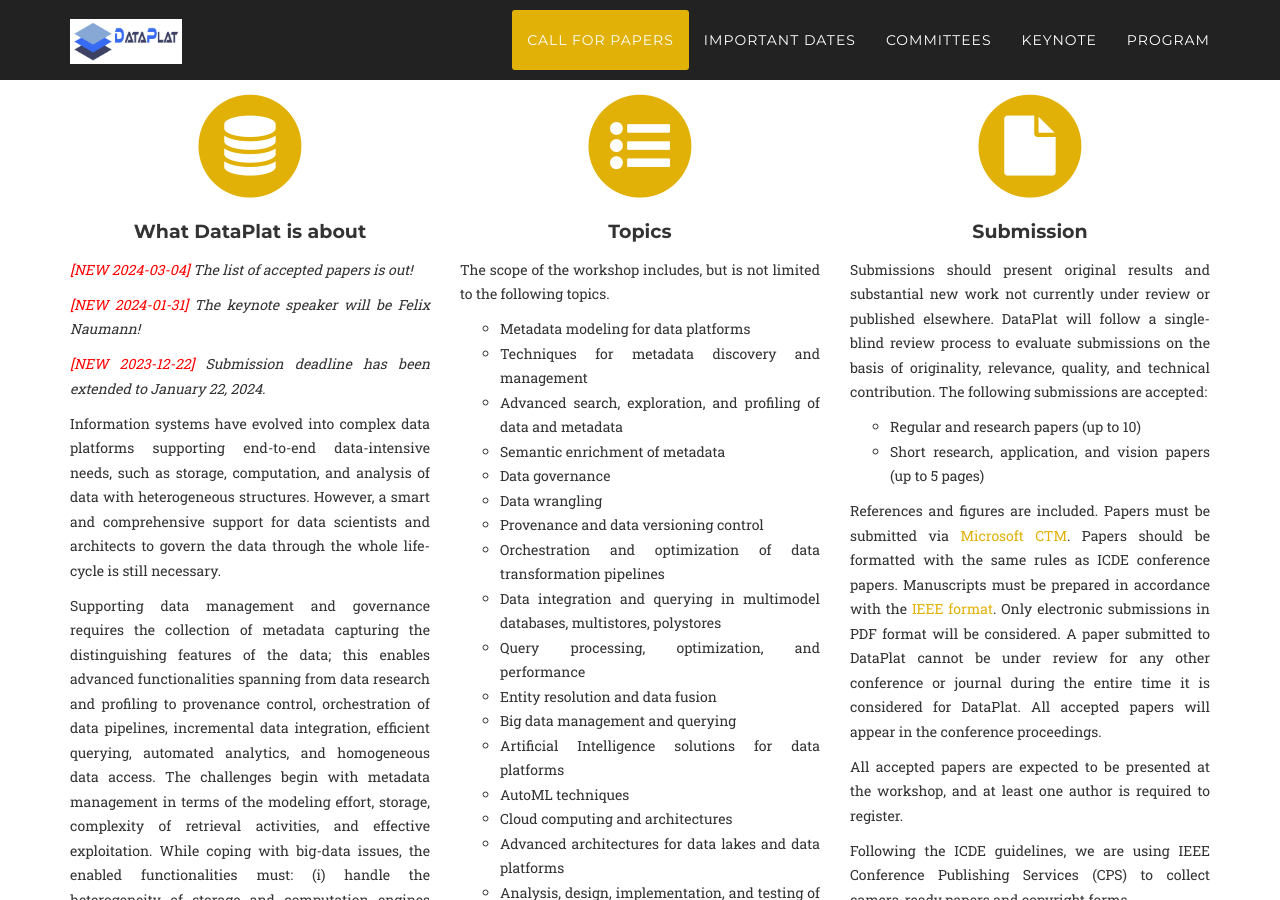
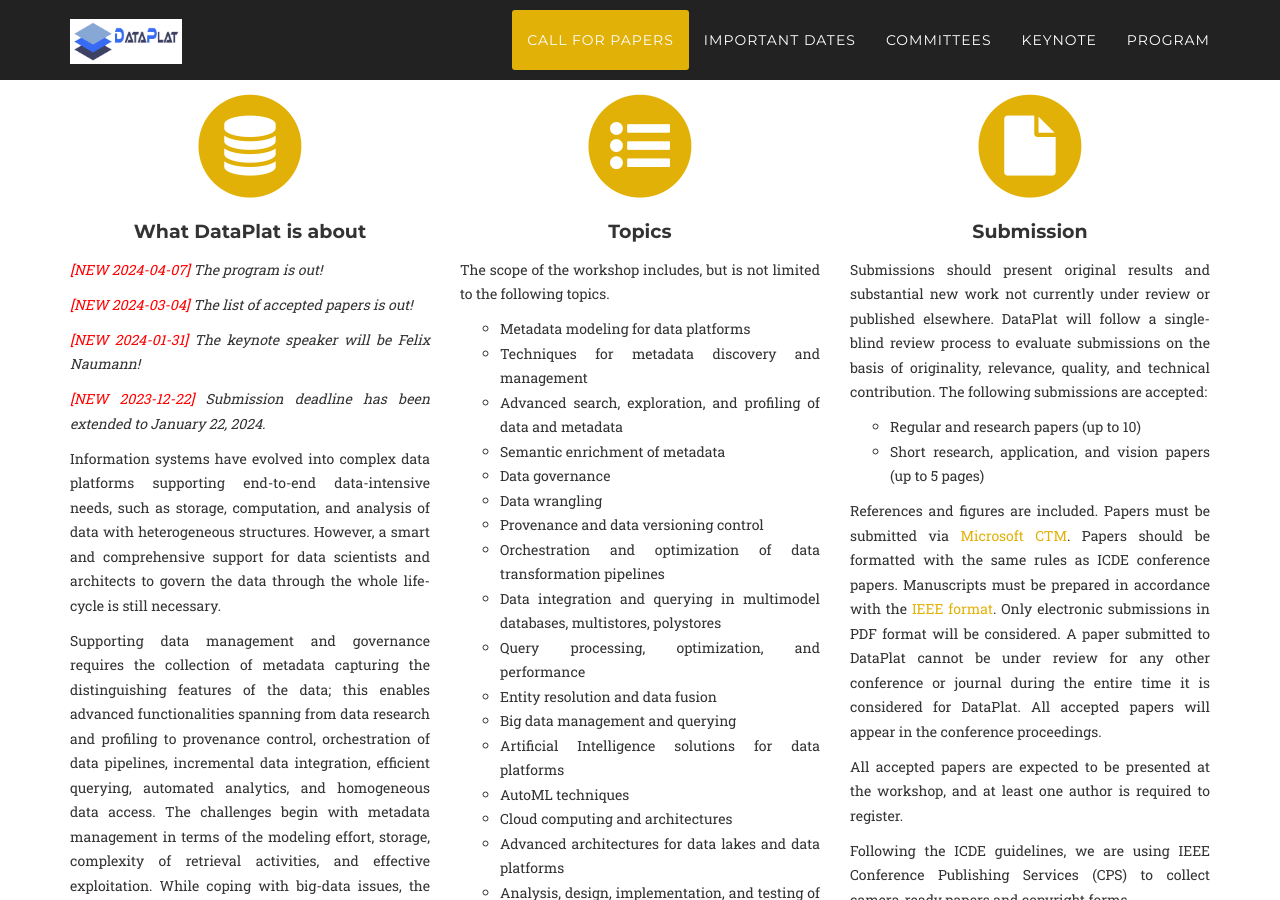
Before and after one commit to big-unibo/dataplat2024, a Jekyll site: the page built from index.html, in a window 1280 px wide and 900 px high, scrolled down 1068 px. Built offline with Jekyll 4.4.1, drawn with Linux system fonts in a browser that asks for light colours; some web fonts are replaced.

Commit message:
add news

```diff
--- a/_includes/cfp.html
+++ b/_includes/cfp.html
@@ -12,6 +12,7 @@
                     <!--<p><i><span style="color:red">[NEW 02.03.22]</span> Program published.</i></p>-->
                     <!--<p><i><span style="color:red">[NEW 28.03.23]</span> Papers are available <a href="https://github.com/big-unibo/dataplat2024/tree/master/papers">here</a>.</i></p>-->
                     <!--<p><i><span style="color:red">[NEW 22.11.22]</span> Authors of the <strong>best papers</strong> will be invited to submit an extended version to a <strong>Special Issue with Springer's <a href="https://www.springer.com/journal/10796">Information Systems Frontiers</a> journal (IF: 5.261)</strong>.</i></p>-->
+                    <p><i><span style="color:red">[NEW 2024-04-07]</span> The program is out!</i></p>
                     <p><i><span style="color:red">[NEW 2024-03-04]</span> The list of accepted papers is out!</i></p>
                     <p><i><span style="color:red">[NEW 2024-01-31]</span> The keynote speaker will be Felix Naumann!</i></p>
                     <p><i><span style="color:red">[NEW 2023-12-22]</span> Submission deadline has been extended to January 22, 2024.</i></p>
```
